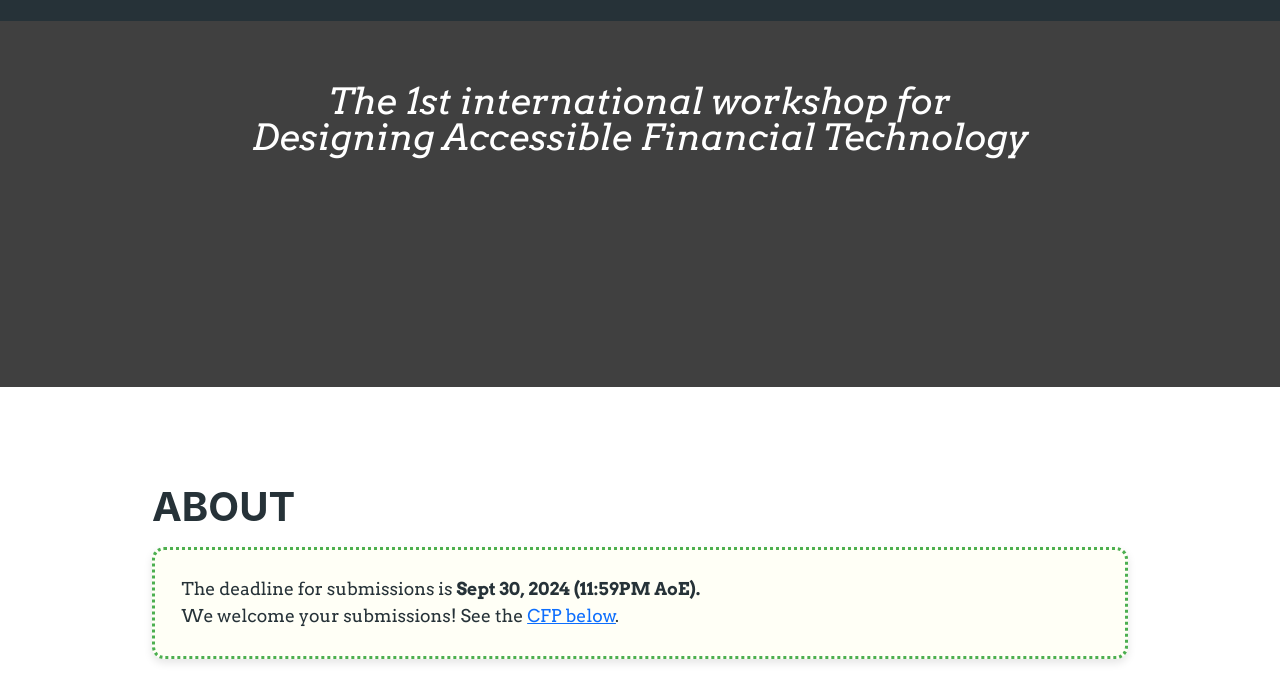
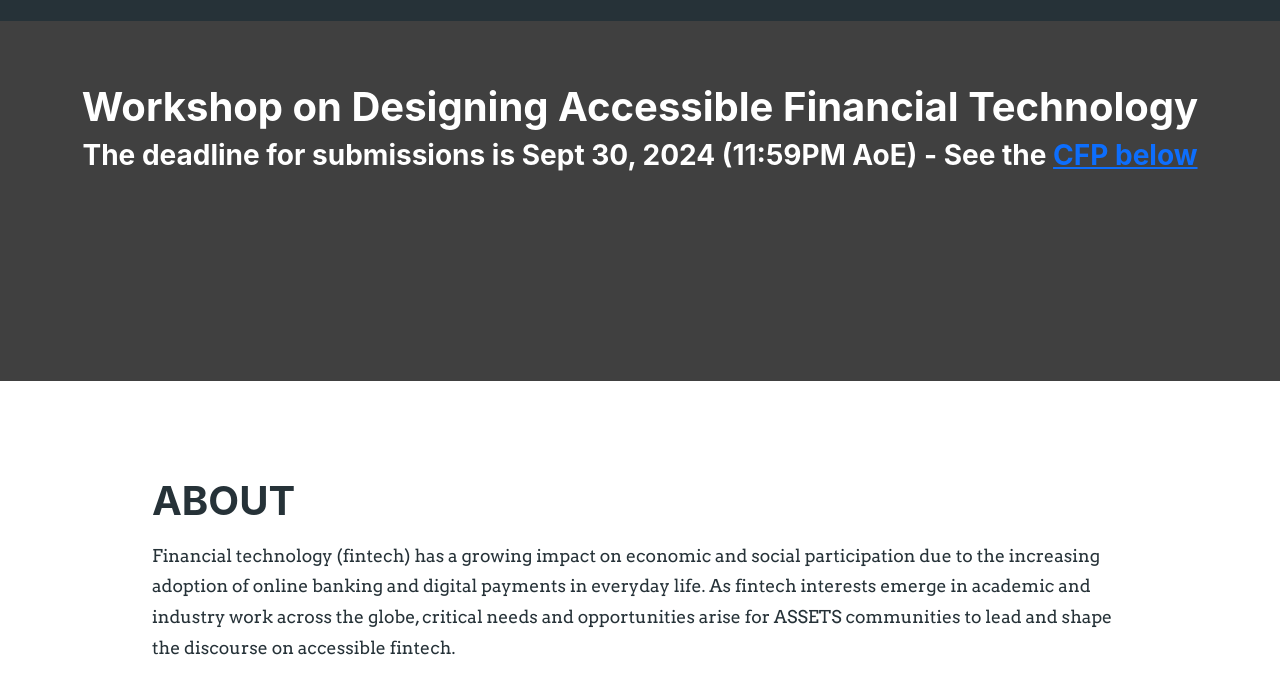
Before and after one commit to accessfintechworkshop/accessfintechworkshop.github.io, a plain HTML site: page index.html in a window 1280 px wide. Shown: the part 77-754 px from the top of the page. Drawn offline with nearby package versions, Linux system fonts and the light colour scheme.

Commit message:
Update index.html
Change about and CFP link in masthead

```diff
--- a/index.html
+++ b/index.html
@@ -49,20 +49,16 @@
     </div>
   </nav>
   <!-- Masthead-->
+<!-- Masthead-->
   <header class="masthead">
-    <div class="container" style="max-width:1000px">
-      <div class="masthead-subheading">The 1st international workshop for <br/> Designing Accessible Financial Technology</div>
-    </div>
+    <h1>Workshop on Designing Accessible Financial Technology</h1>
+    <h3>The deadline for submissions is Sept 30, 2024 (11:59PM AoE) -  See the <a href="#CFP">CFP below</a></h3>
   </header>
   <!-- About-->
   <section class="page-section" id="about">
     <div class="container" style="max-width:1000px">
       <div class="center">
         <h2 class="section-heading text-uppercase">About</h2>
-        <div id="news-box">
-          The deadline for submissions is <b>Sept 30, 2024 (11:59PM AoE). </b> <br/>We welcome your submissions!
-          See the <a href="#CFP">CFP below</a>.
-        </div>
           <p>Financial technology (fintech) has a growing impact on economic and social participation due to the increasing adoption of online banking and digital payments in everyday life. As fintech interests emerge in academic and industry work across the globe, critical needs and opportunities arise for ASSETS communities to lead and shape the discourse on accessible fintech.</p>
           <p>The Designing Accessible Financial Technology (accessFinTech) workshop will bring together a diverse group of researchers and practitioners interested in developing a research agenda on designing accessible and inclusive fintech. We will take a timely step towards building a community to support continued discussion on the complex cultural and social contexts around fintech.</p>
         </div>
```
